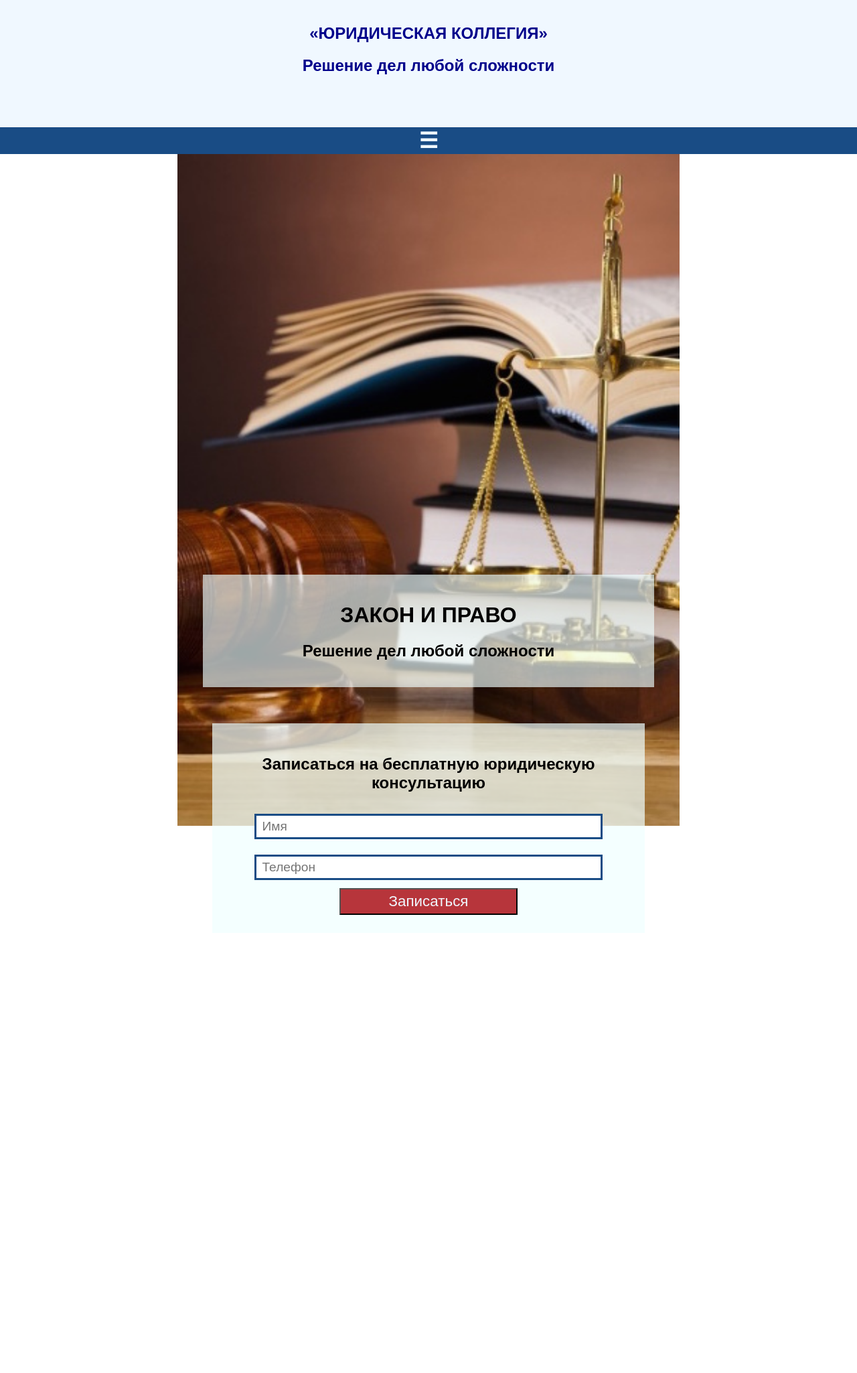
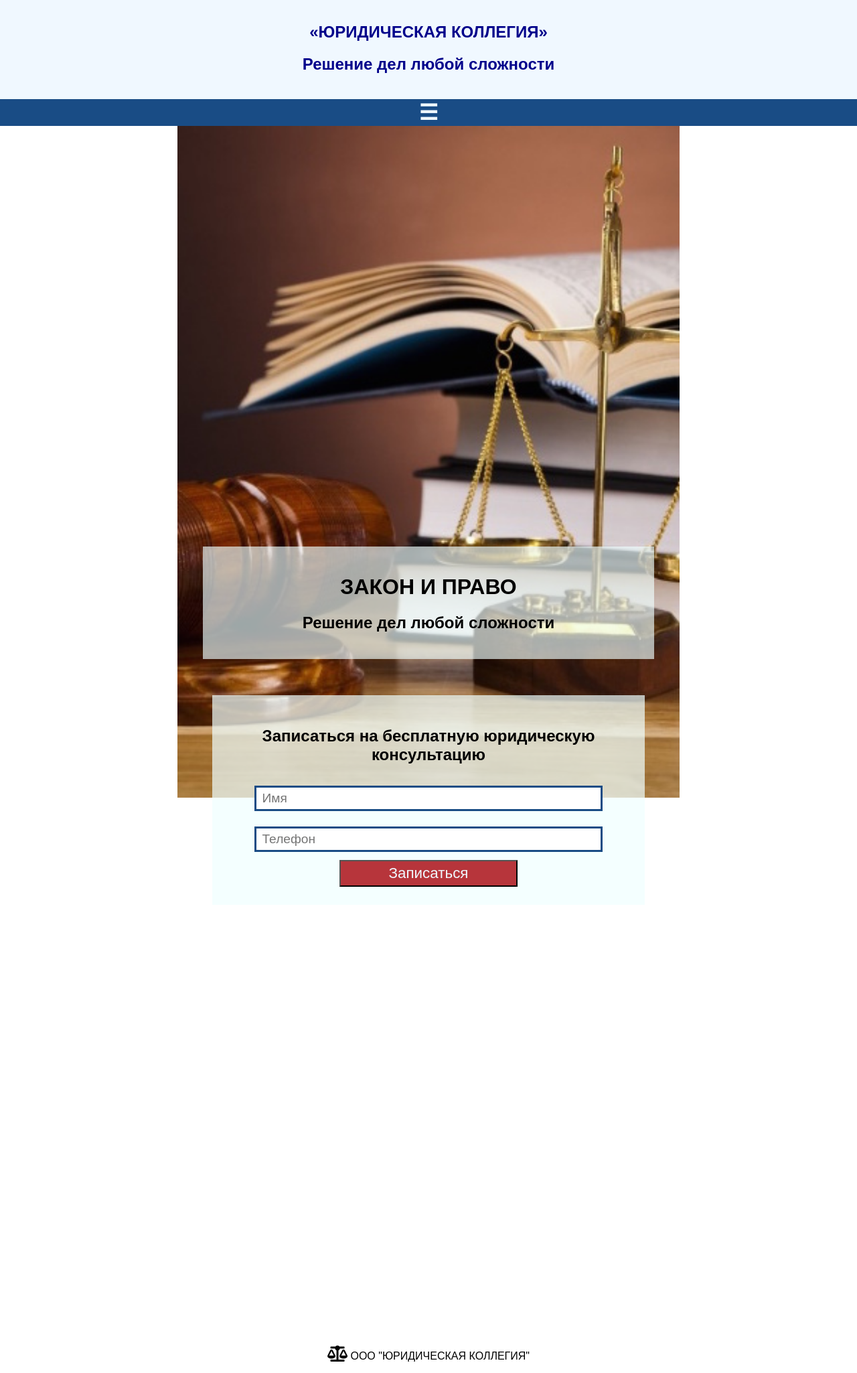
Before and after one commit to KatyaHorton/Law-Firm-Moscow-App, a React (Create React App) app: page / in a window 1280 px wide. Shown: the whole page at 67% size. Built offline with nearby package versions, Linux system fonts and the light colour scheme.

Commit message:
footer added

```diff
--- a/package.json
+++ b/package.json
@@ -5,7 +5,8 @@
   "dependencies": {
     "react": "^16.4.2",
     "react-dom": "^16.4.2",
-    "react-scripts": "1.1.5"
+    "react-scripts": "1.1.5",
+    "react-transition-group": "^1.2.1"
   },
   "scripts": {
     "start": "react-scripts start",
--- a/public/index.html
+++ b/public/index.html
@@ -10,6 +10,7 @@
     -->
     <link rel="manifest" href="%PUBLIC_URL%/manifest.json">
     <link rel="shortcut icon" href="%PUBLIC_URL%/favicon.ico">
+	<link rel="stylesheet" href="https://use.fontawesome.com/releases/v5.3.1/css/all.css" integrity="sha384-mzrmE5qonljUremFsqc01SB46JvROS7bZs3IO2EmfFsd15uHvIt+Y8vEf7N7fWAU" crossorigin="anonymous">
     <!--
       Notice the use of %PUBLIC_URL% in the tags above.
       It will be replaced with the URL of the `public` folder during the build.
--- a/src/App.css
+++ b/src/App.css
@@ -14,8 +14,8 @@ body, html {
 
 .App-header {
   background-color: aliceblue;
-  height: 150px;
-  padding: 20px;
+  height: 130px;
+  padding:  18px 20px 0px 20px;
   color: darkblue;
 }
 
@@ -49,14 +49,11 @@ body, html {
 	cursor: pointer;
 }
 
-
 #nav-bar{
 	list-style: none;
 	width: 100%;
     margin: 0;
     padding: 0;
-
-
 }
 
 #nav-bar li{
@@ -83,16 +80,12 @@ body, html {
 	padding: 3%;
 }
 
-
 #main-slide-title {
 	background-color: rgba(240, 255, 255, 0.65);
 	height: 25vw;
 	padding: 3%;
-
 	height: auto;
-
 }
-
 
 #main-slide-div{
 	background-color: rgba(240, 255, 255, 0.7);
@@ -101,6 +94,14 @@ body, html {
 	margin: 2%;
 	height: auto;
 	margin-top: 8%;
+}
+
+#footer{
+	height: auto;
+}
+
+.fas {
+	font-size: 1.5em;
 }
 
 .input-form{
@@ -112,14 +113,12 @@ body, html {
 	font-size: 1.2em;
 }
 
-
 #submit-contact{
 	background-color: #b7353b;
 	height: 40px;
 	width: 45%;
 	font-size: 1.4em;
 	color: aliceblue;
-
 }
 
 @keyframes App-logo-spin {
--- a/src/App.js
+++ b/src/App.js
@@ -3,6 +3,7 @@ import './App.css';
 import Header from './components/Header.js'
 import NavBar from './components/NavBar'
 import MainSlide from './components/MainSlide.js'
+import Footer from './components/Footer.js'
 
 class App extends Component {
   render() {
@@ -11,6 +12,7 @@ class App extends Component {
 			<Header />
 			<NavBar />
 			<MainSlide />
+			<Footer />
       </div>
     );
   }
--- /dev/null
+++ b/src/components/Footer.js
@@ -0,0 +1,18 @@
+import React, { Component } from 'react';
+import logo from './images/moscowSign.jpg'
+
+class Footer extends Component {
+  render() {
+    return (
+
+		<footer className="footer">
+          <div className="footer-title">
+			<p><i className="fas fa-balance-scale"></i> ООО "ЮРИДИЧЕСКАЯ КОЛЛЕГИЯ" </p>
+			</div>
+		</footer>
+
+    );
+  }
+}
+
+export default Footer;
```
Also changed, not shown: src/components/NavBar.js (line endings or trailing spaces), src/components/images/moscowSign.jpg (added), 1 other file (tests, documents, lock files or other folders).
